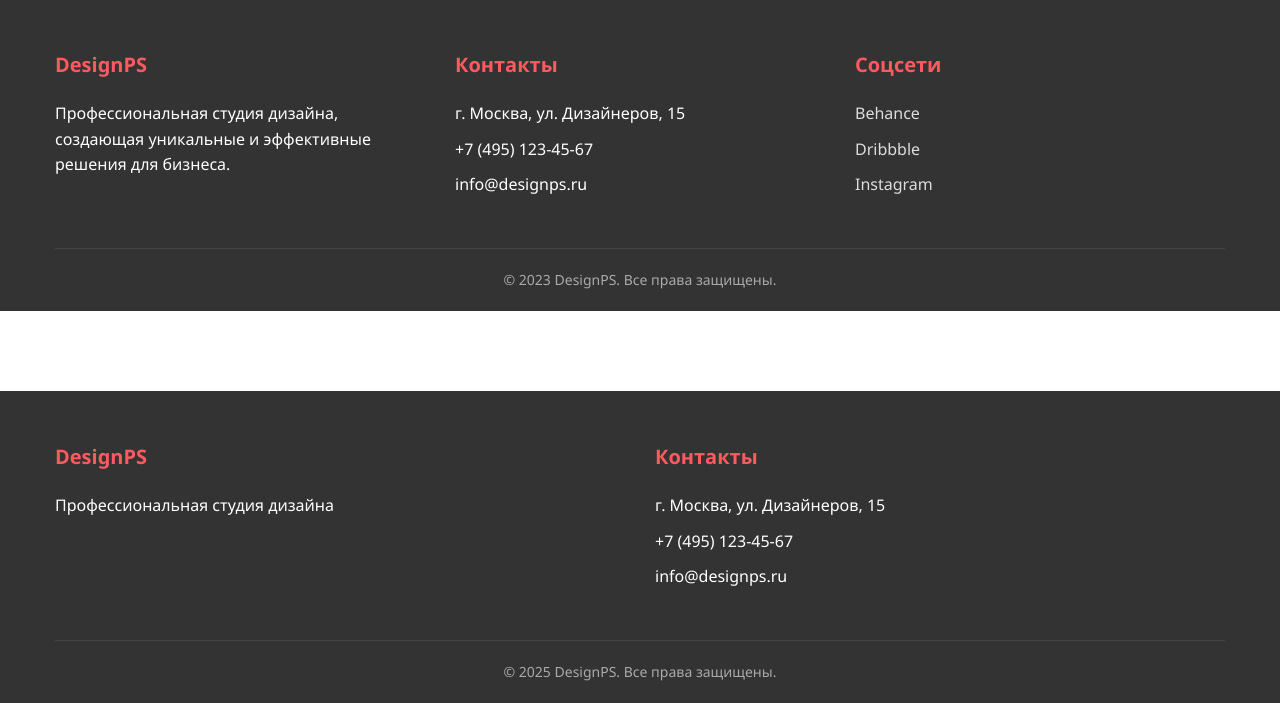
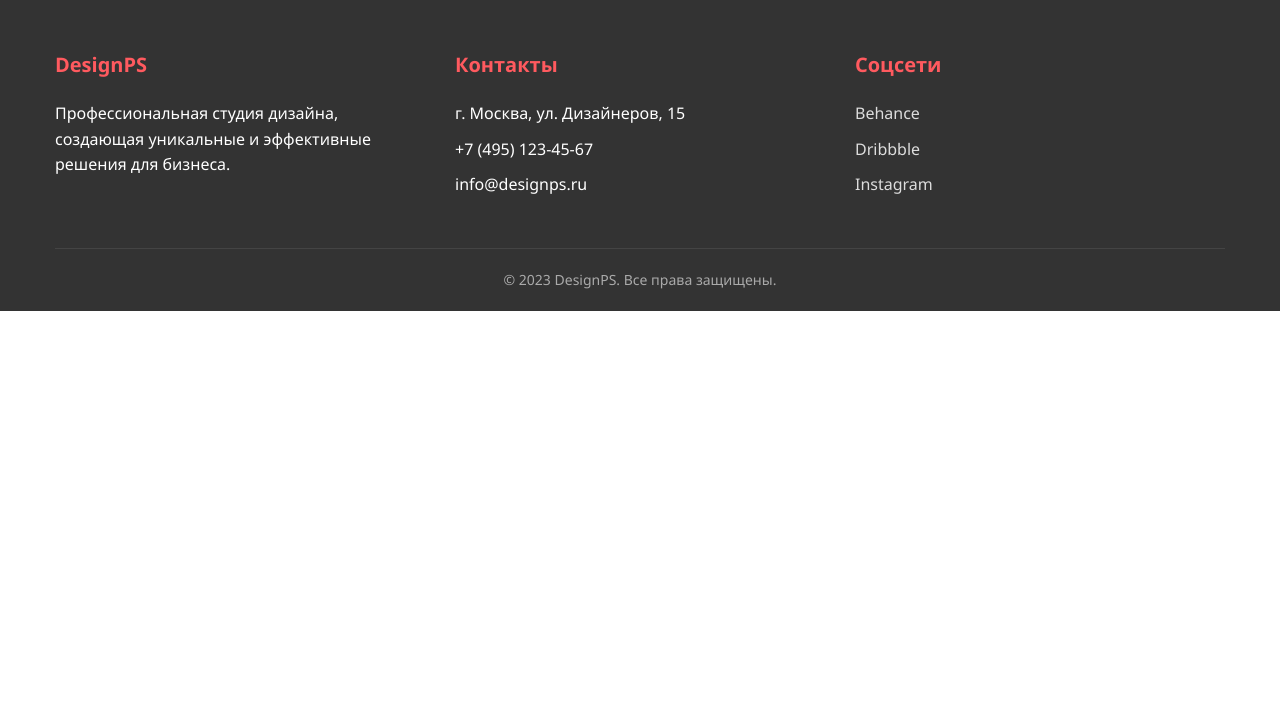
Before and after one commit to Rybkin23/SiteKot, a FastAPI app: page / in a window 1280 px wide. Shown: the part 3502-4205 px from the top of the page. After the commit the page ends 3813 px from the top, so only its background shows below. Run offline with FastAPI, Linux system fonts and the light colour scheme.

Commit message:
Убрал дубль подвала

```diff
--- a/app/templates/base.html
+++ b/app/templates/base.html
@@ -48,29 +48,6 @@
         {% block content %}{% endblock %}
     </main>
 
-    <!-- Подвал -->
-    <footer>
-        <div class="container">
-            <div class="footer-content">
-                <div class="footer-column">
-                    <h3>DesignPS</h3>
-                    <p>Профессиональная студия дизайна</p>
-                </div>
-                <div class="footer-column">
-                    <h3>Контакты</h3>
-                    <ul>
-                        <li>г. Москва, ул. Дизайнеров, 15</li>
-                        <li>+7 (495) 123-45-67</li>
-                        <li>info@designps.ru</li>
-                    </ul>
-                </div>
-            </div>
-            <div class="copyright">
-                <p>&copy; {{ current_year }} DesignPS. Все права защищены.</p>
-            </div>
-        </div>
-    </footer>
-
     <!-- Подключение внешнего JavaScript -->
     <script src="/static/js/mobile-menu.js"></script>
 
```
